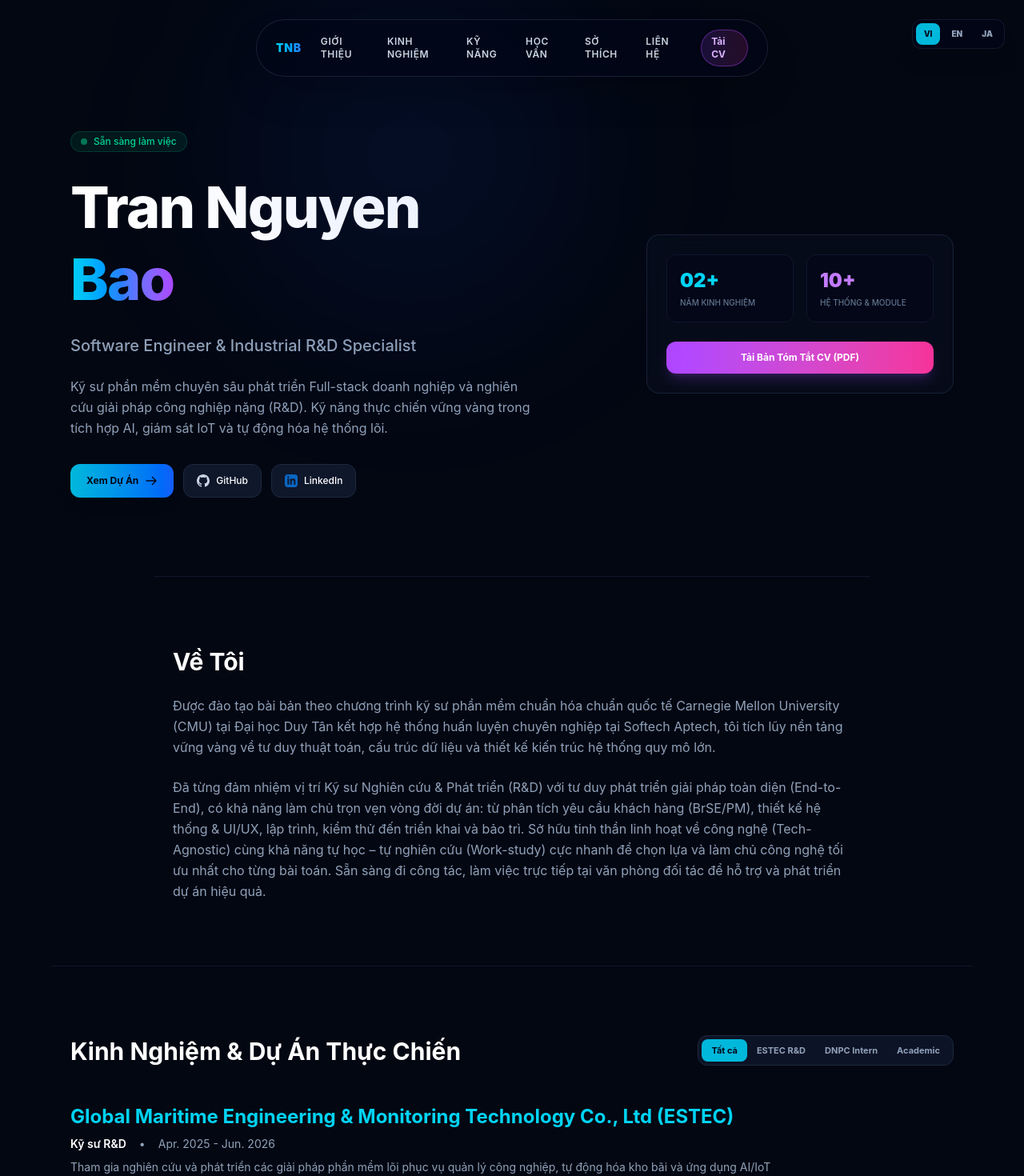
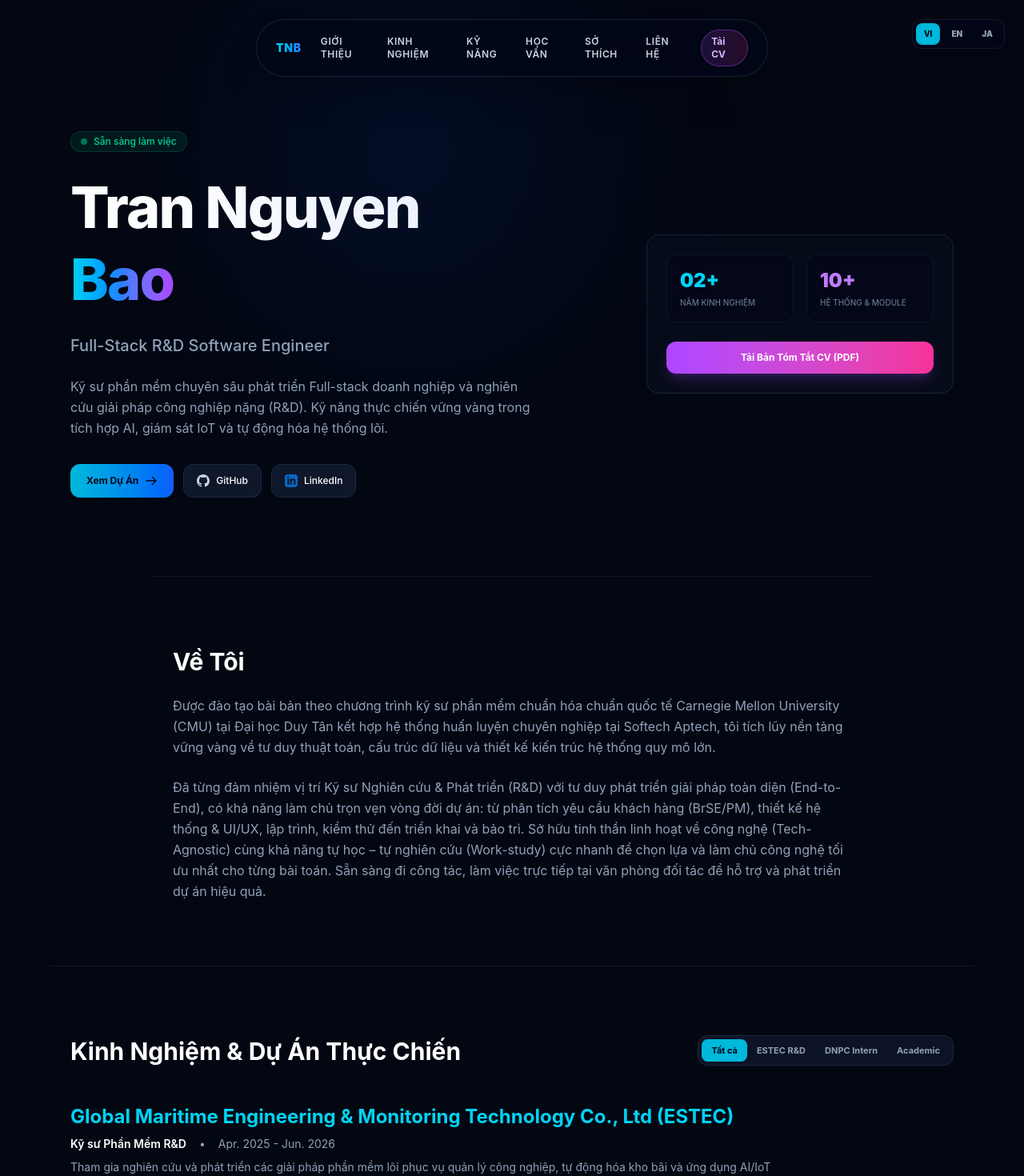
Before and after one commit to nguyenbao1682002/portfolio-NguyenBao, a React (Vite) app: page / in a window 1280 px wide. Shown: the top 1470 px of the page at 80% size. Built offline with nearby package versions, Linux system fonts and the light colour scheme; the HTML template or start-up script is replaced by a standard one.

Commit message:
Cập nhật App.jsx và translations.js

```diff
--- a/src/App.jsx
+++ b/src/App.jsx
@@ -155,7 +155,7 @@ export default function App() {
             Tran Nguyen <br />
             <span className="bg-linear-to-r from-cyan-400 via-blue-500 to-purple-500 bg-clip-text text-transparent">Bao</span>
           </motion.h1>
-          <motion.p variants={fadeInUpVariants} className="text-xl text-slate-400 font-medium">Software Engineer & Industrial R&D Specialist</motion.p>
+          <motion.p variants={fadeInUpVariants} className="text-xl text-slate-400 font-medium">Full-Stack R&D Software Engineer</motion.p>
           <motion.p variants={fadeInUpVariants} className="text-slate-400 max-w-xl leading-relaxed text-sm md:text-base">{t.heroDesc}</motion.p>
 
           <motion.div variants={fadeInUpVariants} className="flex flex-wrap gap-3 pt-2">
@@ -563,7 +563,7 @@ export default function App() {
                 </div>
                 )}
 
-                <div className="p-6 flex flex-col items-center justify-center min-h-[300px] bg-slate-950/20 overflow-y-auto">
+                <div className="p-6 flex flex-col items-center justify-center min-h-75 bg-slate-950/20 overflow-y-auto">
                 <AnimatePresence mode="wait">
                   {selectedProject.demo ? (
                     demoTab === 'image' ? (
--- a/src/translations.js
+++ b/src/translations.js
@@ -131,7 +131,7 @@ export const experiencesData = [
     category: "industrial",
     company: "Global Maritime Engineering & Monitoring Technology Co., Ltd (ESTEC)",
     shortCompany: "ESTEC (R&D)",
-    role: { vi: "Kỹ sư R&D", en: "R&D Engineer", ja: "R&Dエンジニア" },
+    role: { vi: "Kỹ sư Phần Mềm R&D", en: "Full-Stack R&D Software Engineer", ja: "R&Dエンジニア" },
     duration: "Apr. 2025 - Jun. 2026",
     description: {
       vi: "Tham gia nghiên cứu và phát triển các giải pháp phần mềm lõi phục vụ quản lý công nghiệp, tự động hóa kho bãi và ứng dụng AI/IoT vào thực tiễn doanh nghiệp.",
```
